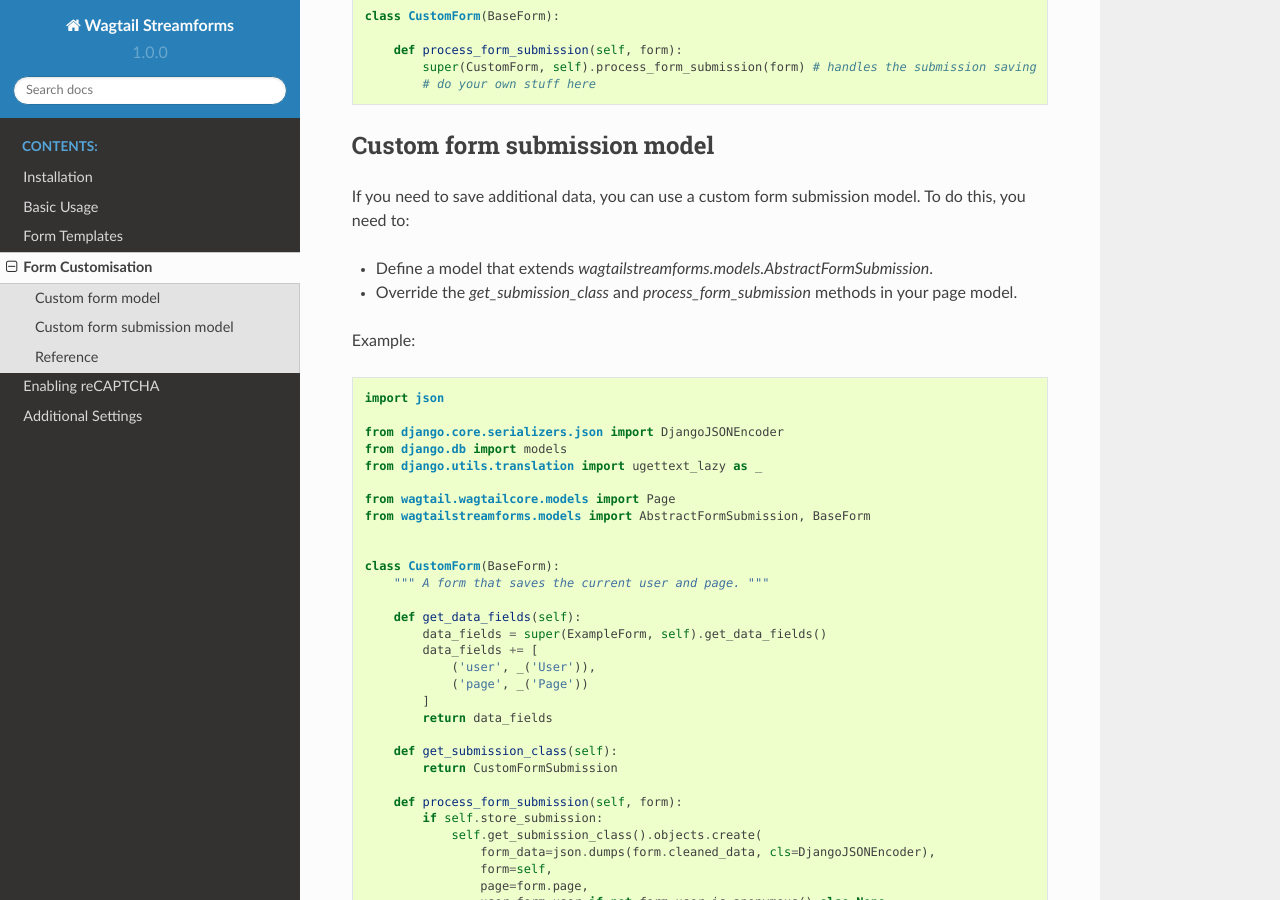
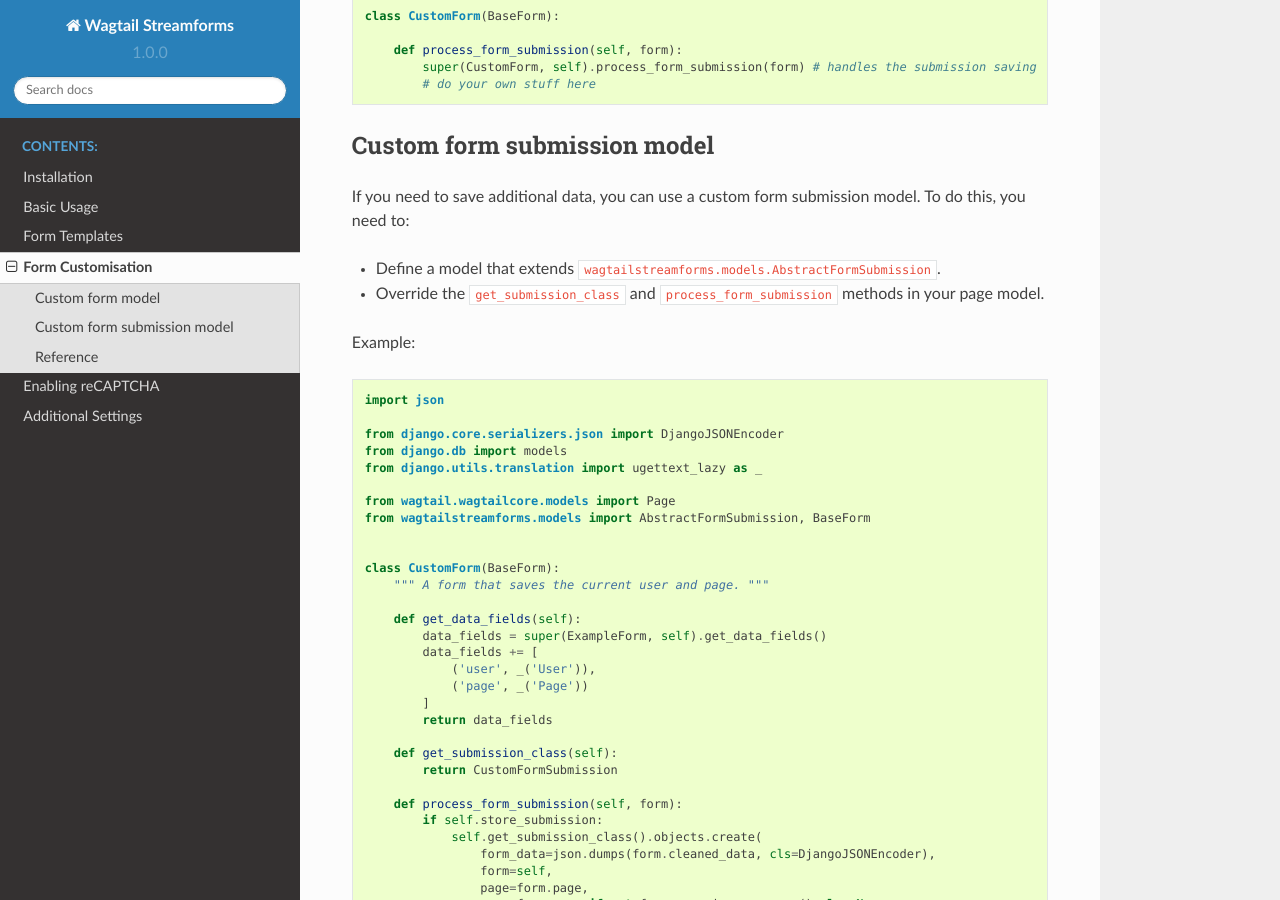
Before and after one commit to labd/wagtailstreamforms, a Sphinx documentation site: the page built from docs/forms.rst, in a window 1280 px wide and 900 px high, scrolled down 471 px. Built offline with Sphinx 7.4.7 and the Read the Docs theme 2.0.0, drawn with Linux system fonts in a browser that asks for light colours.

Commit message:
docs tweak

```diff
--- a/docs/forms.rst
+++ b/docs/forms.rst
@@ -29,8 +29,8 @@ Custom form submission model
 
 If you need to save additional data, you can use a custom form submission model. To do this, you need to:
 
-* Define a model that extends `wagtailstreamforms.models.AbstractFormSubmission`.
-* Override the `get_submission_class` and `process_form_submission` methods in your page model.
+* Define a model that extends ``wagtailstreamforms.models.AbstractFormSubmission``.
+* Override the ``get_submission_class`` and ``process_form_submission`` methods in your page model.
 
 Example:
 
```
